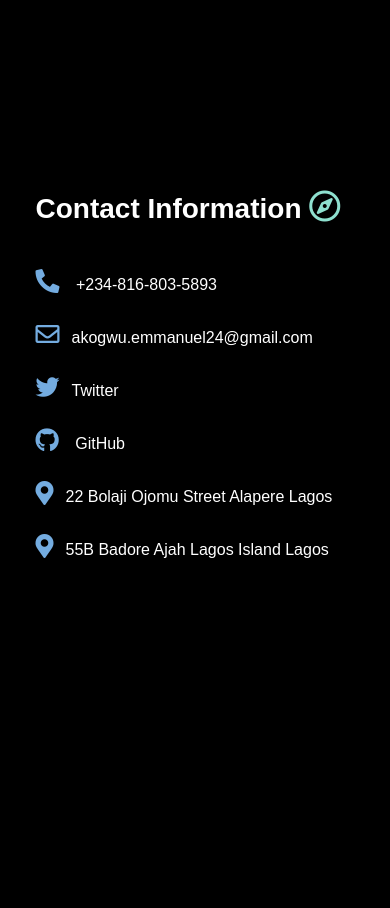
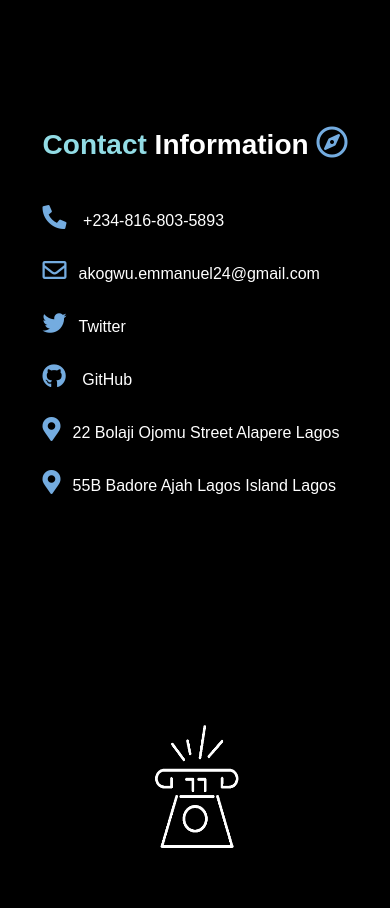
Before and after one commit to Akogwu24/my-porfolio, a plain HTML site: page index.html in a window 390 px wide. Shown: the part 4060-4968 px from the top of the page. Before the commit the page ends 4886 px from the top, so only its background shows below. Drawn offline with nearby package versions, Linux system fonts and the light colour scheme; a web font is replaced by a local one.

Commit message:
contact gif added

```diff
--- a/css/responsive.css
+++ b/css/responsive.css
@@ -48,7 +48,14 @@
   .card-grid-wrapper {
     grid-template-columns: repeat(1, 1fr);
   }
-  section {
-    height: 100%;
+  .contact-wrapper {
+    height: 85vh;
+  }
+  #contact {
+    flex-direction: column;
+  }
+  .contact-image img {
+    width: 200px;
+    height: 220px;
   }
 }
--- a/css/styles.css
+++ b/css/styles.css
@@ -223,7 +223,11 @@ section {
   grid-template-columns: repeat(4, 1fr);
   grid-gap: 2rem;
 }
-
+#contact {
+  display: flex;
+  justify-content: space-between;
+  align-items: center;
+}
 .contact-wrapper {
   height: 100vh;
   color: white;
@@ -233,7 +237,9 @@ section {
   align-items: start;
   font-size: 2rem;
 }
-
+.contact-wrapper span {
+  color: #92dce5;
+}
 .contact-wrapper h2 {
   font-size: 3.5rem;
   margin-bottom: 2rem;
@@ -241,8 +247,9 @@ section {
 }
 .contact-wrapper h2 i {
   font-size: 4rem;
-  color: rgb(142, 224, 207);
+  color: #74ace0;
 }
+
 .contacts li i {
   margin-right: 1.5rem;
   font-size: 3rem;
@@ -258,3 +265,8 @@ section {
 .contacts li {
   margin: 3.5rem auto;
 }
+
+.contact-image img {
+  width: 350px;
+  height: 350px;
+}
--- a/index.html
+++ b/index.html
@@ -239,7 +239,7 @@
     <!-- Contact Me Start here -->
     <section class="contact" id="contact">
       <div class="contact-wrapper">
-        <h2>Contact Information <i class="far fa-compass"></i></h2>
+        <h2><span>Contact</span> Information <i class="far fa-compass"></i></h2>
 
         <ul class="contacts">
           <li>
@@ -277,6 +277,10 @@
           </li>
         </ul>
       </div>
+
+      <div class="contact-image">
+        <img src="images/contact.gif" alt="contact us" />
+      </div>
     </section>
     <!-- Contact Me ends here -->
 
```
Also changed, not shown: images/contact.gif (added), images/contact.jpg (added), 1 other file.
